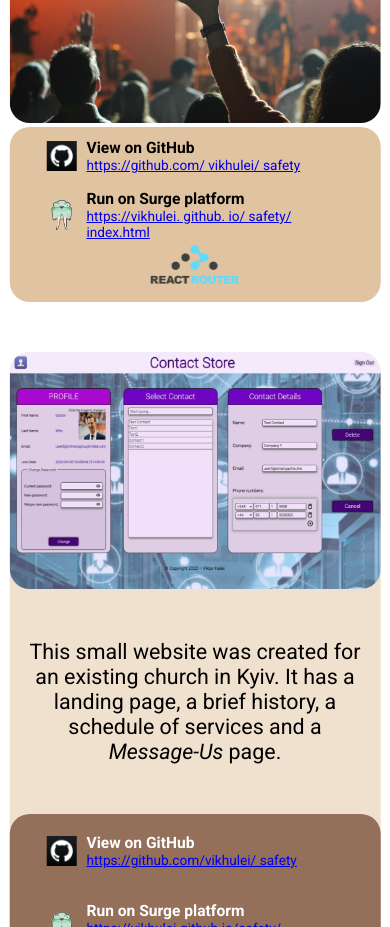
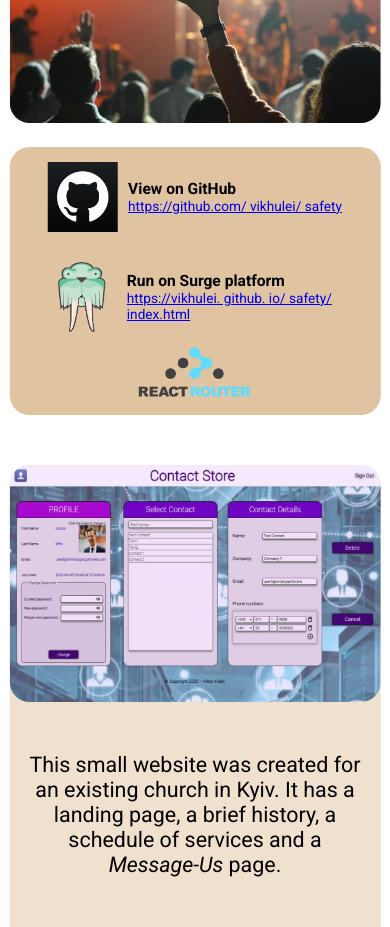
Before and after one commit to vikhulei/portfolio_new, a React (Create React App) app: page / in a window 390 px wide. Shown: the part 4940-5867 px from the top of the page. Built offline with nearby package versions, Linux system fonts and the light colour scheme.

Commit message:
tablet second project

```diff
--- a/src/sections/07_secondProject/SecondProjectStyle.js
+++ b/src/sections/07_secondProject/SecondProjectStyle.js
@@ -12,10 +12,8 @@ const Wrapper = styled(WrapperStyled) `
         flex-direction: column-reverse;
         padding: 0;
         justify-content: left;
-        height: 610px;
         height: fit-content;
         margin-bottom: 50px;
-        // background-color: red;
     }
 `
 const ImageDescriptionWrapper = styled.div `
@@ -66,10 +64,11 @@ const LinksWrapper = styled.div `
     background-color: ${middle};
     @media screen and (max-width: 1100px) {
         justify-content: left;
-        height: 45vw;
+        height: 45%;
         max-height: 300px;
         width: 100%;
         padding: 0 10% 5%;
+        margin-top: 20px;
         border-radius: 20px;
     }
     `
@@ -97,22 +96,25 @@ const LinkTextAddress = styled(LinkTextAddressStyled) `
 
 const IconImage = styled(LinkIconStyled) `
     height: 100%;
-    @media screen and (max-width: 800px) {
+    @media screen and (max-width: 1100px) {
         height: auto;
-        width: 10%;
+        width: 70px;
     }
 `
 
 
 const TechnologyImageContainer = styled.div `
     height: 15%;
-    @media screen and (max-width: 800px) {
-        height: 25%;
+    @media screen and (max-width: 1100px) {
+        max-height: 50px;
+        height: 10vh;
+        // width: 15%;
     }
 `
 
 const TechnologyImage = styled.img `
     height: 100%
+    // width: 100%;
 `
 
 
```
